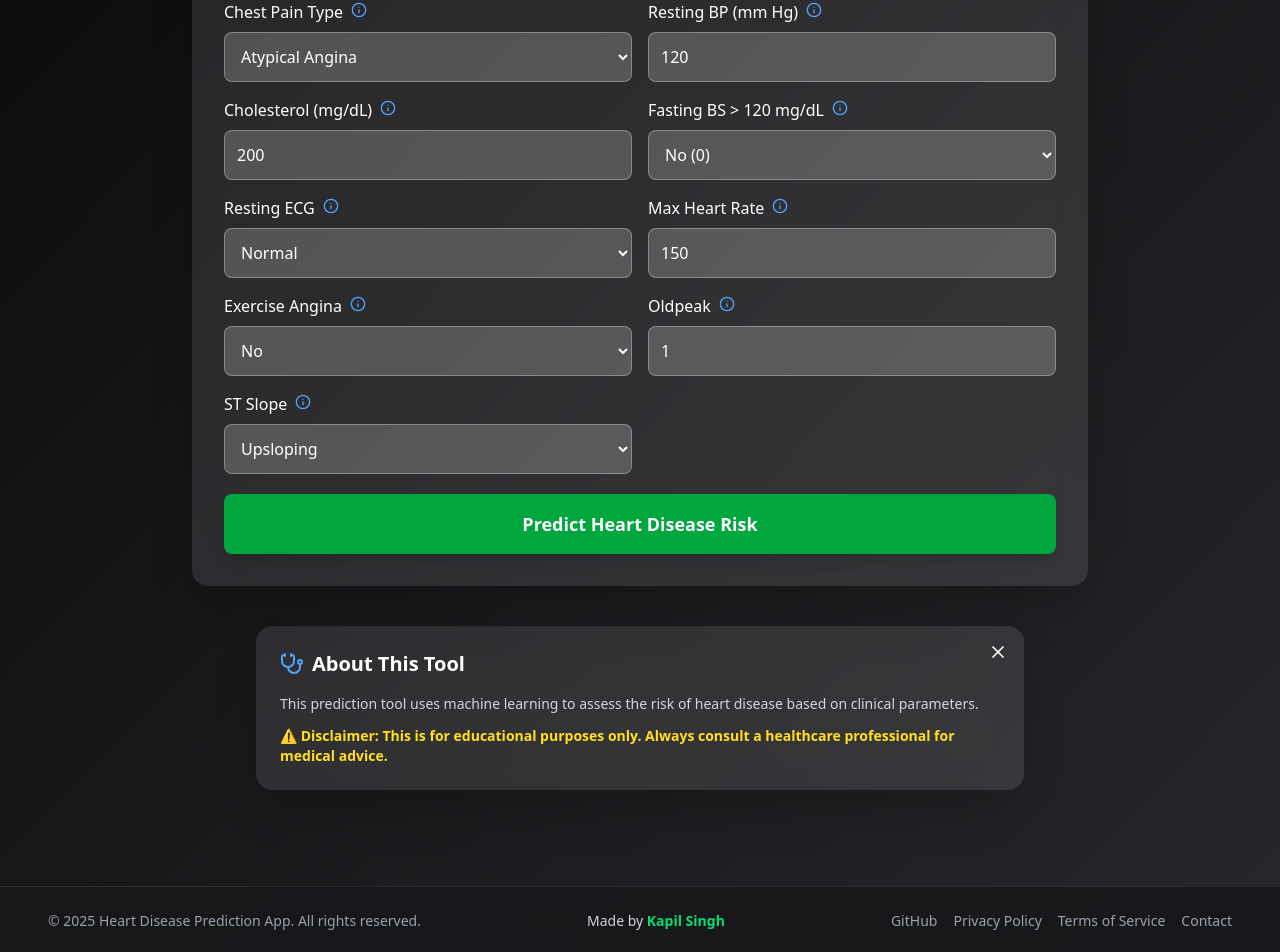
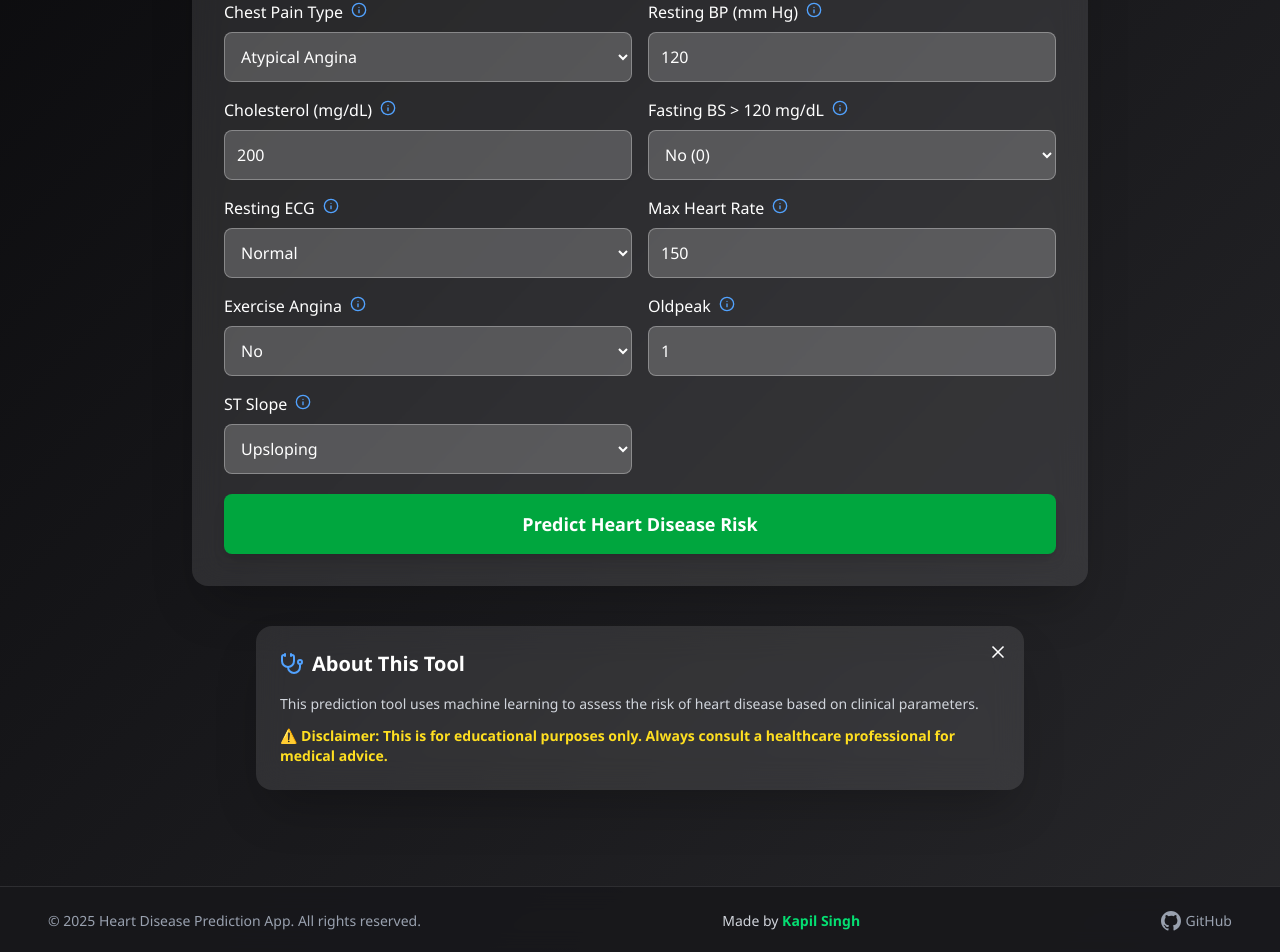
Before and after one commit to kapilsingh09/heart-disease, a React (Vite) app: page / in a window 1280 px wide. Shown: the part 370-1322 px from the top of the page. Built offline with nearby package versions, Linux system fonts and the light colour scheme.

Commit message:
in heartform

```diff
--- a/index.html
+++ b/index.html
@@ -2,7 +2,8 @@
 <html lang="en">
   <head>
     <meta charset="UTF-8" />
-    <link rel="icon" type="image/svg+xml" href="/vite.svg" />
+    <!-- <link rel="icon" type="image/svg+xml" href="/vite.svg" /> -->
+
     <meta name="viewport" content="width=device-width, initial-scale=1.0" />
     <meta name="description" content="Heart disease prediction app using machine learning." />
     <meta name="theme-color" content="#1f2937" />
--- a/src/components/Background.jsx
+++ b/src/components/Background.jsx
@@ -1,5 +1,5 @@
 import React, { useState, useEffect } from 'react';
-import { Heart } from 'lucide-react';
+import { Github, Heart } from 'lucide-react';
 import HeartForm from './HeartForm';
 
 const Background = () => {
@@ -78,18 +78,25 @@ const Background = () => {
           </div>
 
           {/* Right section */}
-          <div className="flex flex-col sm:flex-row items-center justify-center gap-2 md:gap-4 text-sm text-gray-400">
-            <a href="https://github.com/kapilsingh09" target="_blank" rel="noopener noreferrer" className="hover:text-green-400 transition-colors">
-              GitHub
-            </a>
-            <a href="#" className="hover:text-green-400 transition-colors">
-              Privacy Policy
-            </a>
-            <a href="#" className="hover:text-green-400 transition-colors">
-              Terms of Service
-            </a>
-            <a href="#" className="hover:text-green-400 transition-colors">
-              Contact
+          <div className="flex items-center justify-center gap-2 md:gap-4 text-sm text-gray-400">
+            <a
+              href="https://github.com/kapilsingh09"
+              target="_blank"
+              rel="noopener noreferrer"
+              className="flex items-center gap-1 hover:text-green-400 transition-colors"
+            >
+              {/* Replace deprecated Github icon with SVG from simpleicons.org */}
+              <svg
+                xmlns="http://www.w3.org/2000/svg"
+                width="20"
+                height="20"
+                viewBox="0 0 24 24"
+                fill="currentColor"
+                className="inline-block"
+              >
+                <path d="M12 0C5.37 0 0 5.37 0 12c0 5.3 3.438 9.8 8.205 11.385.6.113.82-.263.82-.582 0-.288-.01-1.05-.015-2.06-3.338.726-4.042-1.61-4.042-1.61-.546-1.387-1.333-1.756-1.333-1.756-1.09-.745.083-.729.083-.729 1.205.085 1.84 1.237 1.84 1.237 1.07 1.834 2.809 1.304 3.495.997.108-.775.418-1.305.762-1.605-2.665-.304-5.466-1.332-5.466-5.93 0-1.31.468-2.38 1.236-3.22-.124-.303-.535-1.523.117-3.176 0 0 1.008-.322 3.3 1.23a11.52 11.52 0 013.003-.404c1.02.005 2.047.138 3.003.404 2.29-1.552 3.297-1.23 3.297-1.23.653 1.653.242 2.873.118 3.176.77.84 1.235 1.91 1.235 3.22 0 4.61-2.803 5.624-5.475 5.921.43.372.823 1.104.823 2.227 0 1.607-.015 2.903-.015 3.293 0 .322.218.699.825.58C20.565 21.796 24 17.297 24 12c0-6.63-5.37-12-12-12z"/>
+              </svg>
+              <span>GitHub</span>
             </a>
           </div>
         </div>
--- a/src/components/HeartForm.jsx
+++ b/src/components/HeartForm.jsx
@@ -43,7 +43,7 @@ const HeartForm = () => {
 
   // Form state
   const [formData, setFormData] = useState({
-    Age: 50,
+    Age: 19,
     Sex: "M",
     ChestPainType: "ATA",
     RestingBP: 120,
--- a/src/index.css
+++ b/src/index.css
@@ -1 +1,26 @@
 @import "tailwindcss";
+
+/* Removes arrows in Chrome, Edge, Safari */
+input::-webkit-outer-spin-button,
+input::-webkit-inner-spin-button {
+  -webkit-appearance: none;
+  margin: 0;
+}
+
+/* Removes arrows in Firefox */
+input[type="number"] {
+  -moz-appearance: textfield;
+  appearance: textfield;
+}
+
+
+body{
+    /* font-family: 'Poppins', sans-serif; */
+    /* font-family: 'Roboto', sans-serif; */
+    /* font-family: 'Inter', sans-serif; */
+    font-family: 'Segoe UI', Tahoma, Geneva, Verdana, sans-serif;
+    /* background-color: #f3f4f6; Tailwind's gray-100 */
+    box-sizing: border-box;
+    margin: 0;
+    padding: 0;
+}
```
